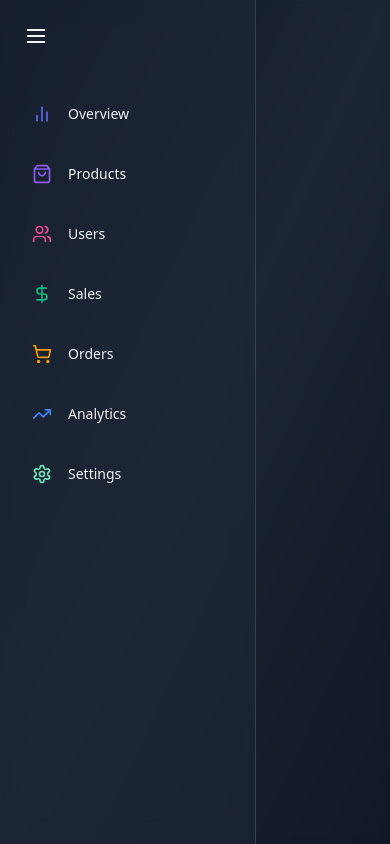
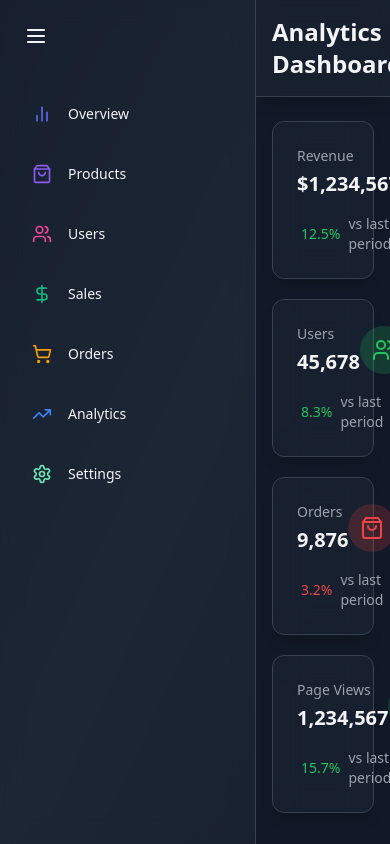
Before and after one commit to mstislavtceva/admin-dashboard, a React (Vite) app: page /analytics in a window 390 px wide. Built offline with nearby package versions, Linux system fonts and the light colour scheme.

Commit message:
feat: create base layout for Analytics Page
	- Added AnalyticsOverviewCards component
	- Added responsive grid layout

```diff
--- a/src/App.jsx
+++ b/src/App.jsx
@@ -6,6 +6,7 @@ import ProductsPage from "./pages/ProductsPage";
 import UsersPage from "./pages/UsersPage";
 import SalesPage from "./pages/SalesPage";
 import OrdersPage from "./pages/OrdersPage.jsx";
+import AnalyticsPage from "./pages/AnalyticsPage.jsx";
 
 function App() {
   return (
@@ -23,6 +24,7 @@ function App() {
         <Route path="/users" element={<UsersPage />} />
         <Route path="/sales" element={<SalesPage />} />
         <Route path="/orders" element={<OrdersPage />} />
+        <Route path="/analytics" element={<AnalyticsPage />} />
       </Routes>
     </div>
   );
--- /dev/null
+++ b/src/components/analytics/AnalyticOverviewCards.jsx
@@ -0,0 +1,69 @@
+import { motion } from "framer-motion";
+import {
+  ArrowDownRight,
+  ArrowUpRight,
+  DollarSign,
+  Eye,
+  ShoppingBag,
+  Users,
+} from "lucide-react";
+
+const OVERVIEW_DATA = [
+  { name: "Revenue", value: "$1,234,567", change: 12.5, icon: DollarSign },
+  { name: "Users", value: "45,678", change: 8.3, icon: Users },
+  { name: "Orders", value: "9,876", change: -3.2, icon: ShoppingBag },
+  { name: "Page Views", value: "1,234,567", change: 15.7, icon: Eye },
+];
+
+const AnalyticOverviewCard = () => {
+  return (
+    <div className="grid grid-cols-1 gap-5 sm:grid-cols-2 lg:grid-cols-4 mb-8">
+      {OVERVIEW_DATA.map((item, index) => (
+        <motion.div
+          key={item.name}
+          className="bg-gray-800 bg-opacity-50 backdrop-filter backdrop-blur-lg shadow-lg rounded-xl p-6 border border-gray-700"
+          initial={{ opacity: 0, y: 20 }}
+          animate={{ opacity: 1, y: 0 }}
+          transition={{ delay: index * 0.1 }}
+        >
+          <div className="flex items-center justify-between">
+            <div>
+              <h3 className="text-sm font-medium text-gray-400">{item.name}</h3>
+              <p className="mt-1 text-xl font-semibold text-gray-100">
+                {item.value}
+              </p>
+            </div>
+            <div
+              className={`p-3 rounded-full bg-opacity-20 ${
+                item.change >= 0 ? "bg-green-500" : "bg-red-500"
+              }`}
+            >
+              <item.icon
+                className={`size-6 ${
+                  item.change >= 0 ? "text-green-500" : "text-red-500"
+                }`}
+              />
+            </div>
+          </div>
+          <div
+            className={`mt-4 flex items-center ${
+              item.change >= 0 ? "text-green-500" : "text-red-500"
+            }`}
+          >
+            {item.change >= 0 ? (
+              <ArrowUpRight size={20} />
+            ) : (
+              <ArrowDownRight size={20} />
+            )}
+            <span className="ml-1 text-sm font-medium">
+              {Math.abs(item.change)}%
+            </span>
+            <span className="ml-2 text-sm text-gray-400">vs last period</span>
+          </div>
+        </motion.div>
+      ))}
+    </div>
+  );
+};
+
+export default AnalyticOverviewCard;
--- /dev/null
+++ b/src/pages/AnalyticsPage.jsx
@@ -0,0 +1,15 @@
+import Header from "../components/common/Header";
+import AnalyticOverviewCards from "../components/analytics/AnalyticOverviewCards";
+
+const AnalyticsPage = () => {
+  return (
+    <div className="flex-1 overflow-auto relative z-10 bg-gray-900">
+      <Header title={"Analytics Dashboard"} />
+      <main className="max-w-7xl mx-auto py-6 px-4 lg:px-8">
+        <AnalyticOverviewCards />
+      </main>
+    </div>
+  );
+};
+
+export default AnalyticsPage;
```
